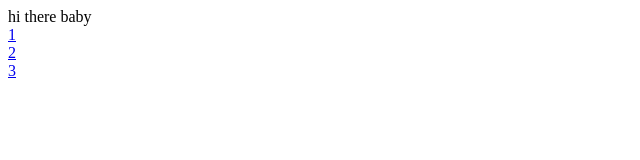
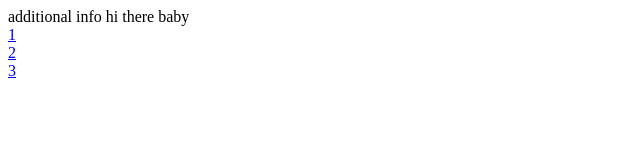
Before and after one commit to mohammad-adib/github-test, a plain HTML site: page index.html in a window 1280 px wide. Shown: the whole page, without its empty margins (0-640 px from the left). Drawn offline with Linux system fonts and the light colour scheme.

Commit message:
added additional info

```diff
--- a/index.html
+++ b/index.html
@@ -1,5 +1,6 @@
 <html>
 <body>
+	additional info
 	hi there baby
 	<br/><a href="page1.html"> 1 </a>
 	<br/><a href="page2.html"> 2 </a>
```
